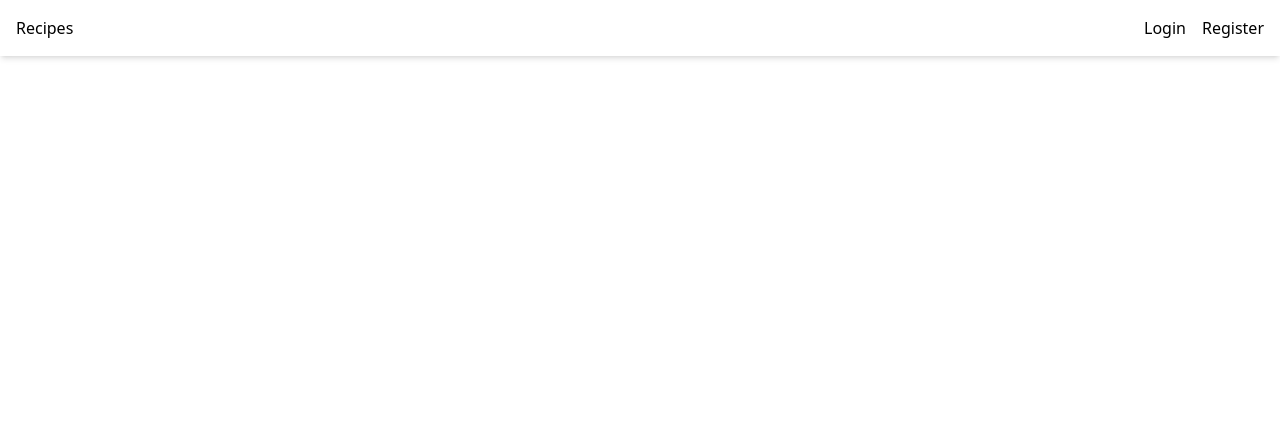
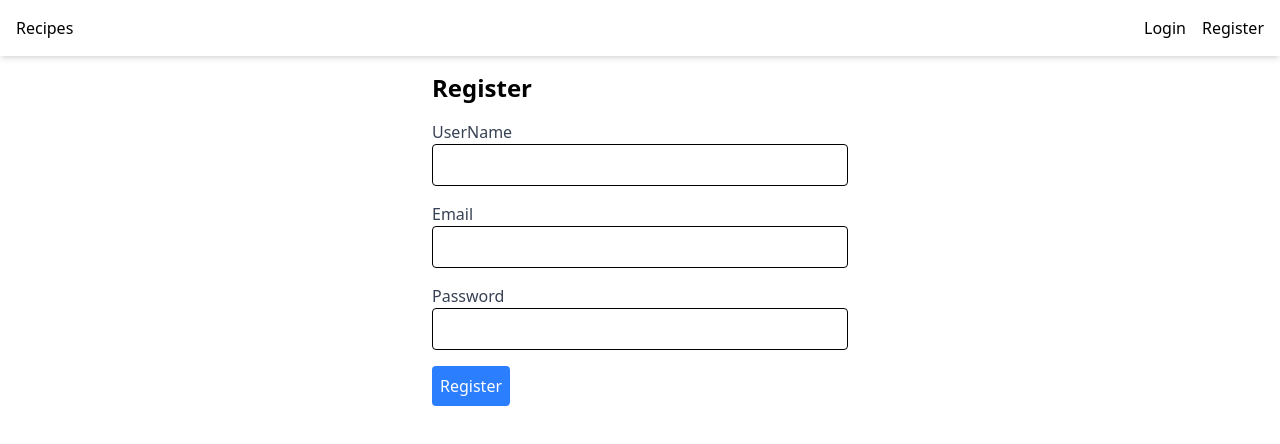
Before and after one commit to Pranjal-Jamuar/recipe, a React (Vite) app in the folder client/: page /register in a window 1280 px wide. Shown: the top 444 px of the page. Built offline with nearby package versions, Linux system fonts and the light colour scheme.

Commit message:
add register component refactor: vite.config.js api route add routes in Navbar.jsx

```diff
--- a/client/src/App.jsx
+++ b/client/src/App.jsx
@@ -2,6 +2,8 @@
 import { Routes, Route } from "react-router-dom"
 import { AuthProvider } from "./context/AuthContext"
 import Home from "./pages/Home"
+import Login from "./pages/Login"
+import Register from "./pages/Register"
 
 function App() {
   return (
@@ -9,6 +11,8 @@
       <Navbar />
       <Routes>
         <Route path='/' element={<Home />} />
+        <Route path='/login' element={<Login />} />
+        <Route path='/register' element={<Register />} />
       </Routes>
     </AuthProvider>
   )
--- a/client/src/components/Navbar.jsx
+++ b/client/src/components/Navbar.jsx
@@ -1,13 +1,20 @@
 import React from "react"
+import { Link } from "react-router-dom"
 
 const Navbar = () => {
   return (
     <nav className='bg-white shadow-md p-4'>
       <div className='max-w-7xl mx-auto flex justify-between items-center'>
-        <h1>Recipes</h1>
+        <Link to='/'>
+          <h1>Recipes</h1>
+        </Link>
         <div className='flex gap-x-4'>
-          <button>Login</button>
-          <button>Register</button>
+          <Link to='/login'>
+            <button>Login</button>
+          </Link>
+          <Link to='/register'>
+            <button>Register</button>
+          </Link>
         </div>
       </div>
     </nav>
--- a/client/src/pages/Login.jsx
+++ b/client/src/pages/Login.jsx
@@ -1,7 +1,57 @@
-import React from "react"
+// import React, { useContext, useState } from "react"
+// import { AuthContext } from "../context/AuthContext"
+// import { useNavigate } from "react-router-dom"
 
-const Login = () => {
-  return <div>Login</div>
-}
+// const Login = () => {
+//   const [email, setEmail] = useState("")
+//   const [password, setPassword] = useState("")
 
-export default Login
+//   const { login } = useContext(AuthContext)
+//   const navigate = useNavigate()
+
+//   const handleSubmit = async e => {
+//     e.preventDefault()
+//     try {
+//       await login(email, password)
+//       navigate("/")
+//     } catch (err) {
+//       console.error("Register error:, ", err)
+//     }
+//   }
+
+//   return (
+//     <div className='max-w-md mx-auto p-4'>
+//       <h1 className='text-2xl font-bold mb-4'>Login</h1>
+//       <form onSubmit={handleSubmit} className='space-y-4'>
+//         <div>
+//           <label className='block text-gray-700'>Email</label>
+//           <input
+//             type='email'
+//             value={email}
+//             onChange={e => setEmail(e.target.value)}
+//             required
+//             className='w-full p-2 border rounded'
+//           />
+//         </div>
+//         <div>
+//           <label className='block text-gray-700'>Password</label>
+//           <input
+//             type='password'
+//             value={password}
+//             onChange={e => setPassword(e.target.value)}
+//             required
+//             className='w-full p-2 border rounded'
+//           />
+//         </div>
+//         <button
+//           type='submit'
+//           className='bg-blue-500 text-white p-2 rounded hover:bg-blue-600'
+//         >
+//           Login
+//         </button>
+//       </form>
+//     </div>
+//   )
+// }
+
+// export default Login
--- a/client/src/pages/Register.jsx
+++ b/client/src/pages/Register.jsx
@@ -1,7 +1,68 @@
-import React from "react"
+import React, { useContext, useState } from "react"
+import { AuthContext } from "../context/AuthContext"
+import { useNavigate } from "react-router-dom"
 
 const Register = () => {
-  return <div>Register</div>
+  const [userName, setUserName] = useState("")
+  const [email, setEmail] = useState("")
+  const [password, setPassword] = useState("")
+
+  const { register } = useContext(AuthContext)
+  const navigate = useNavigate()
+
+  const handleSubmit = async e => {
+    e.preventDefault()
+    try {
+      await register(userName, email, password)
+      navigate("/")
+    } catch (err) {
+      console.error("Registration Error: ", err)
+    }
+  }
+
+  return (
+    <div className='max-w-md mx-auto p-4'>
+      <h1 className='text-2xl font-bold mb-4'>Register</h1>
+      <form onSubmit={handleSubmit} className='space-y-4'>
+        <div>
+          <label className='block text-gray-700'>UserName</label>
+          <input
+            type='text'
+            value={userName}
+            onChange={e => setUserName(e.target.value)}
+            required
+            className='w-full p-2 border rounded'
+          />
+        </div>
+        <div>
+          <label className='block text-gray-700'>Email</label>
+          <input
+            type='email'
+            value={email}
+            onChange={e => setEmail(e.target.value)}
+            required
+            className='w-full p-2 border rounded'
+          />
+        </div>
+        <div>
+          <label className='block text-gray-700'>Password</label>
+          <input
+            type='password'
+            value={password}
+            onChange={e => setPassword(e.target.value)}
+            required
+            className='w-full p-2 border rounded'
+          />
+        </div>
+        <button
+          type='submit'
+          className='bg-blue-500 text-white p-2 rounded hover:bg-blue-800'
+        >
+          Register
+        </button>
+      </form>
+    </div>
+  )
 }
 
 export default Register
--- a/client/vite.config.js
+++ b/client/vite.config.js
@@ -5,4 +5,11 @@
 // https://vite.dev/config/
 export default defineConfig({
   plugins: [react(), tailwindcss()],
+  server: {
+    proxy: {
+      "/api": {
+        target: "http://localhost:3000",
+      },
+    },
+  },
 })
```
